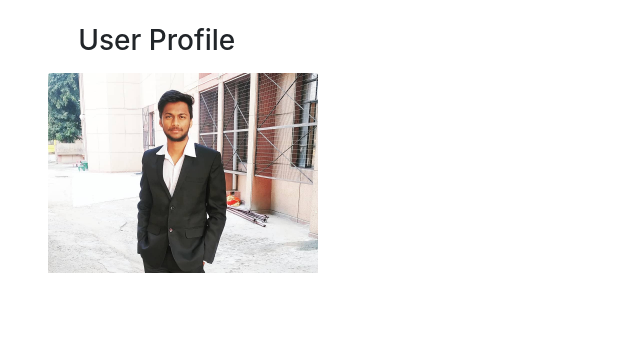
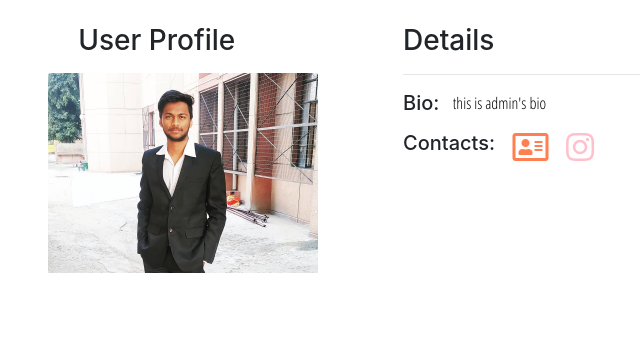
Before and after one commit to Nitesh-Singh-5/Informatica, a Django app: page /members/1/Profile/ in a window 1280 px wide. Shown: the part 56-398 px from the top of the page, without its empty margins (67-707 px from the left). Run offline with Django 3.2, Linux system fonts and the light colour scheme; data comes from the database, SQL or seed files in the repository; both versions use the stored data as it was after the commit; some libraries are stand-ins or nearby versions.

Commit message:
user profile

```diff
--- a/members/forms.py
+++ b/members/forms.py
@@ -9,7 +9,7 @@ class ProfilePageView(forms.ModelForm):
         fields =  ('bio','profile_pic','website_url','facebook_url','twitter_url','instagram_url','linkdin_url')
         widgets = {
                 'bio': forms.Textarea(attrs={'class':'form-control'}),
-                'profile_pic': forms.TextInput(attrs={'class':'form-control'}),
+                # 'profile_pic': forms.ImageField(),
                 'website_url': forms.TextInput(attrs={'class':'form-control'}),
                 'facebook_url': forms.TextInput(attrs={'class':'form-control'}),
                 'twitter_url': forms.TextInput(attrs={'class':'form-control'}),
--- a/members/templates/registration/user_profile.html
+++ b/members/templates/registration/user_profile.html
@@ -9,19 +9,13 @@
                                         <figure>
                                                 {% if page_user.profile_pic %}
 
-            <img
-              src="{{page_user.profile_pic.url}}"
-              class="card-img"
-              alt="author's image"
-            />
+                                                <img src="{{page_user.profile_pic.url}}" class="card-img"
+                                                        alt="author's image" />
 
                                                 {% else %}
 
-            <img
-              src="{% static 'images/download.png' %}"
-              class="card-img"
-              alt="author's image"
-            />
+                                                <img src="{% static 'images/download.png' %}" class="card-img"
+                                                        alt="author's image" />
 
                                                 {% endif %}
                                         </figure>
@@ -32,11 +26,63 @@
                         </div>
                 </div>
                 <div class="col-md-8 col-sm-8 offset-1">
+                        <h3>Details</h3>
+                        <hr>
+                        <div class="d-flex">
+                                <h5>Bio:</h5> &nbsp; &nbsp;
+                                <p class="ft-blog-paragraph">{{page_user.bio}}</p>
+                        </div>
+                        <div class="d-flex mb-2">
+                                <h5>Contacts: </h5> &nbsp;&nbsp;&nbsp;
+                                {% if page_user.website_url %}
+                                <a href="{{ page_user.website_url }}"> <i class="far fa-address-card fa-2x"
+                                                style="padding-left: 4px; color: #FF7F50;"></i></a>{% endif %}
+                                {% if page_user.facebook_url %} &nbsp; &nbsp;
+                                <a href="{{ page_user.facebook_url }}"> <i class="fab fa-facebook fa-2x"
+                                                style="color: black; padding-left: 4px; color: #3b5998;"></i></a>{% endif %}
+                                {% if page_user.twitter_url %} &nbsp; &nbsp;
+                                <a href="{{ page_user.twitter_url }}"> <i class="fab fa-twitter fa-2x"
+                                                style="color: black; padding-left: 4px; color: #1DA1F2;"></i></a>{% endif %}
+                                {% if page_user.instagram_url %} &nbsp; &nbsp;
+                                <a href="{{ page_user.instagram_url }}"> <i class="fab fa-instagram fa-2x"
+                                                style="color: pink; padding-left: 4px;"
+                                                aria-hidden="true"></i></a>{% endif %}
+                                {% if page_user.linkdin_url %} &nbsp; &nbsp;
+                                <a href="{{ page_user.linkdin_url }}"> <i class="fab fa-linkedin fa-2x"
+                                                style="padding-left: 4px; color: #0e76a8;"></i></a> {% endif %}
+                        </div>
 
+                        {% if user.is_authenticated %}
+                        {% if user.id == post.author.id %}
+                        <div class="add-change-bio mb-4">
+                                <a href="{% url 'edit_profile' user.profile.id %}">change Details</a>
+                        </div>
+                        {% endif %}
+                        {% endif %}
+
+<!--
                 </div>
 
         </div>
-    </div>
+</div> -->
+
+{% comment %} <div class="text-center">
+        {% if page_user.website_url %}
+        <a href="{{ page_user.website_url }}"> <i class="far fa-address-card fa-2x"
+                        style="padding-left: 4px; color: #FF7F50;"></i></a>{% endif %}
+        {% if page_user.facebook_url %}
+        <a href="{{ page_user.facebook_url }}"> <i class="fab fa-facebook fa-2x"
+                        style="color: black; padding-left: 4px; color: #3b5998;"></i></a>{% endif %}
+        {% if page_user.twitter_url %}
+        <a href="{{ page_user.twitter_url }}"> <i class="fab fa-twitter fa-2x"
+                        style="color: black; padding-left: 4px; color: #1DA1F2;"></i></a>{% endif %}
+        {% if page_user.instagram_url %}
+        <a href="{{ page_user.instagram_url }}"> <i class="fab fa-instagram fa-2x"
+                        style="color: pink; padding-left: 4px;" aria-hidden="true"></i></a>{% endif %}
+        {% if page_user.linkdin_url %}
+        <a href="{{ page_user.linkdin_url }}"> <i class="fab fa-linkedin fa-2x"
+                        style="padding-left: 4px; color: #0e76a8;"></i></a> {% endif %}
+</div> {% endcomment %}
 
 
 
@@ -49,19 +95,11 @@
                 <div class="col-md-2">
                         {% if page_user.profile_pic %}
 
-          <img
-            src="{{page_user.profile_pic.url}}"
-            class="card-img"
-            alt="author's image"
-          />
+                        <img src="{{page_user.profile_pic.url}}" class="card-img" alt="author's image" />
 
                         {% else %}
 
-          <img
-            src="{% static 'images/download.png' %}"
-            class="card-img"
-            alt="author's image"
-          />
+                        <img src="{% static 'images/download.png' %}" class="card-img" alt="author's image" />
 
                         {% endif %}
                 </div>
@@ -72,10 +110,10 @@
               page_user.user.last_name|capfirst }}
                                 </h5>
                                 <p class="small text-muted">
-              <a href="{% url 'show_profile' page_user.id %}">Profile</a> | {%
-              if page_user.website_url %}
-              <a href="{{ page_user.website_url }}">Website</a> | {% endif %} {%
-              if page_user.facebook_url %}
+                                        <a href="{% url 'show_profile' page_user.id %}">Profile</a> |
+                                        {% if page_user.website_url %}
+                                        <a href="{{ page_user.website_url }}">Website</a> | {% endif %}
+                                        {% if page_user.facebook_url %}
                                         <a href="{{ page_user.facebook_url }}">Facebook</a> | {% endif %}
                                         {% if page_user.twitter_url %}
                                         <a href="{{ page_user.twitter_url }}">Twitter</a> | {% endif %} {%
```
Also changed, not shown: db.sqlite3. Lines whose indentation alone changed are shown as unchanged.
